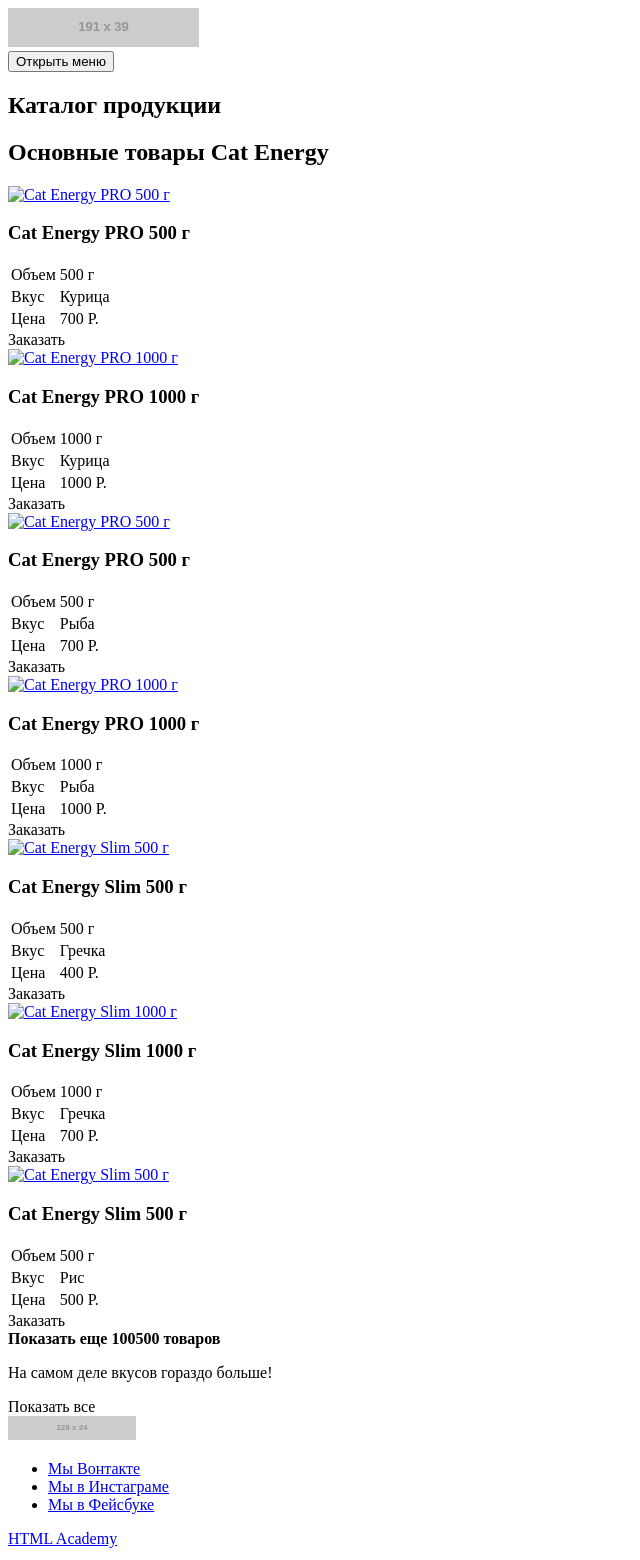
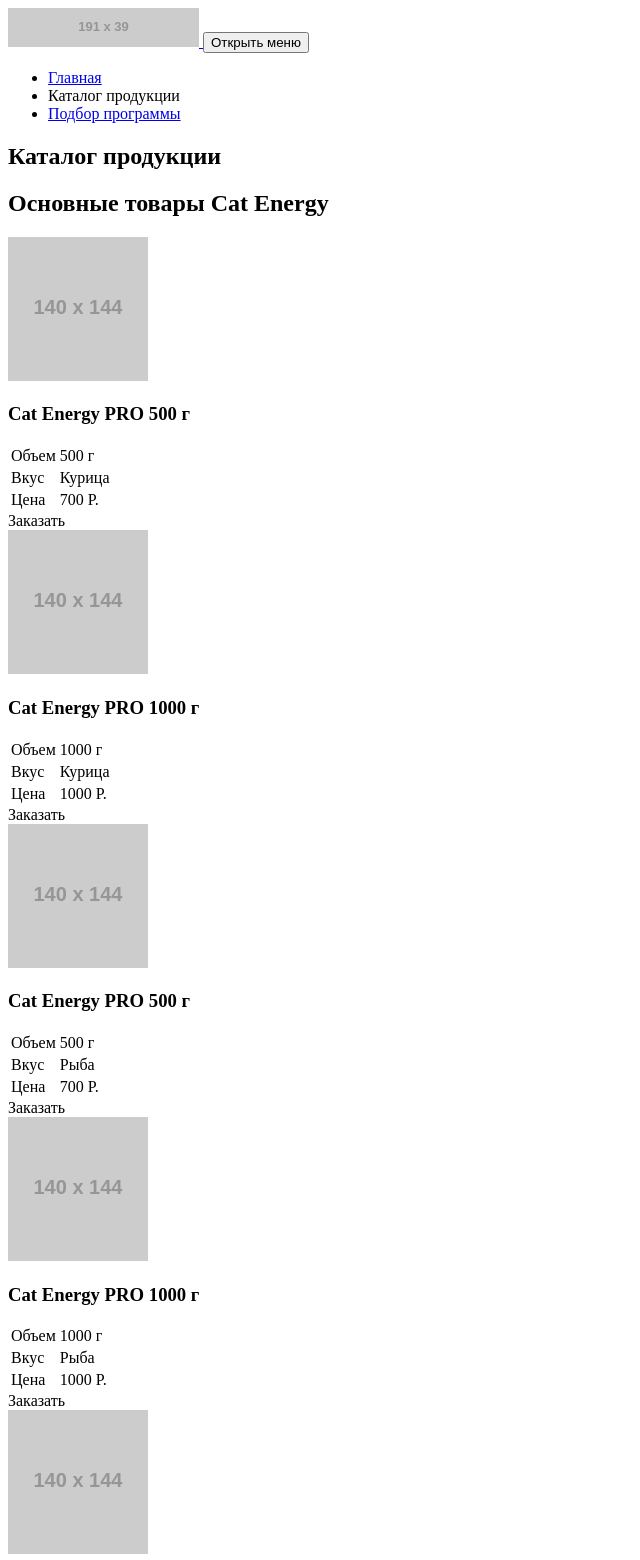
Before and after one commit to Egor-arkharov/976243-cat-energy-19, a website: page source/catalog.html in a window 1280 px wide. Shown: the top 1560 px of the page, without its empty margins (0-640 px from the left). Drawn offline with Linux system fonts and the light colour scheme; placeholder pictures from the web are drawn by us.

Commit message:
Исправление ошибок 3

```diff
--- a/source/catalog.html
+++ b/source/catalog.html
@@ -7,10 +7,15 @@
 <body>
   <header class="header">
     <a href="#" class="header__logo">
-      <img class="header__logo-image" src="https://via.placeholder.com/191x39" alt="Логотип Cat Energy">
+      <img class="header__logo-image" src="https://via.placeholder.com/191x39" alt="Логотип Cat Energy" width="191" height="39">
     </a>
+    <button class="header__toggle-nav" type="button">Открыть меню</button>
     <nav class="header__nav main-nav">
-      <button class="main-nav__toggle" type="button">Открыть меню</button>
+      <ul class="main-nav__list site-list">
+        <li class="site-list__item"><a href="index.html">Главная</a></li>
+        <li class="site-list__item  site-list__item--active"><a>Каталог продукции</a></li>
+        <li class="site-list__item"><a href="form.html">Подбор программы</a></li>
+      </ul>
     </nav>
   </header>
 
@@ -19,9 +24,10 @@
 			<h1 class="main-catalog__title">Каталог продукции</h1>
 			<div class="main-catalog__list">
         <h2 class="visually-hidden">Основные товары Cat Energy</h2>
+
 				<article class="main-catalog__item catalog-item">
 				  <a href="#" class="catalog-item__img">
-						<img src="#" alt="Cat Energy PRO 500 г">
+						<img src="https://via.placeholder.com/140x144" alt="Cat Energy PRO 500 г" width="140" height="144">
 					</a>
 					<a class="catalog-item__title"><h3>Cat Energy PRO 500 г</h3></a>
 					<table class="catalog-item__table">
@@ -40,9 +46,10 @@
 				  </table>
 				  <a class="catalog-item__order button">Заказать</a>
         </article>
+
 				<article class="main-catalog__item catalog-item">
 					<a href="#" class="catalog-item__img">
-						<img src="#" alt="Cat Energy PRO 1000 г">
+						<img src="https://via.placeholder.com/140x144" alt="Cat Energy PRO 1000 г" width="140" height="144">
 					</a>
 					<a class="catalog-item__title"><h3>Cat Energy PRO 1000 г</h3></a>
 					<table class="catalog-item__table">
@@ -61,9 +68,10 @@
           </table>
           <a class="catalog-item__order button">Заказать</a>
         </article>
+
 				<article class="main-catalog__item catalog-item">
 					<a href="#" class="catalog-item__img">
-						<img src="#" alt="Cat Energy PRO 500 г">
+						<img src="https://via.placeholder.com/140x144" alt="Cat Energy PRO 500 г" width="140" height="144">
 					</a>
 					<a class="catalog-item__title"><h3>Cat Energy PRO 500 г</h3></a>
 					<table class="catalog-item__table">
@@ -82,9 +90,10 @@
           </table>
           <a class="catalog-item__order button">Заказать</a>
         </article>
+
 				<article class="main-catalog__item catalog-item">
 					<a href="#" class="catalog-item__img">
-						<img src="#" alt="Cat Energy PRO 1000 г">
+						<img src="https://via.placeholder.com/140x144" alt="Cat Energy PRO 1000 г" width="140" height="144">
 					</a>
 					<a class="catalog-item__title"><h3>Cat Energy PRO 1000 г</h3></a>
           <table class="catalog-item__table">
@@ -103,9 +112,10 @@
           </table>
           <a class="catalog-item__order button">Заказать</a>
         </article>
+
 				<article class="main-catalog__item catalog-item">
 					<a href="#" class="catalog-item__img">
-						<img src="#" alt="Cat Energy Slim 500 г">
+						<img src="https://via.placeholder.com/140x144" alt="Cat Energy Slim 500 г" width="140" height="144">
 					</a>
 					<a class="catalog-item__title"><h3>Cat Energy Slim 500 г</h3></a>
 					<table class="catalog-item__table">
@@ -124,9 +134,10 @@
           </table>
           <a class="catalog-item__order button">Заказать</a>
         </article>
+
 				<article class="main-catalog__item catalog-item">
 					<a href="#" class="catalog-item__img">
-						<img src="#" alt="Cat Energy Slim 1000 г">
+						<img src="https://via.placeholder.com/140x144" alt="Cat Energy Slim 1000 г" width="140" height="144">
 					</a>
 					<a class="catalog-item__title"><h3>Cat Energy Slim 1000 г</h3></a>
 					<table class="catalog-item__table">
@@ -145,9 +156,10 @@
           </table>
           <a class="catalog-item__order button">Заказать</a>
         </article>
+
 				<article class="main-catalog__item catalog-item">
 					<a href="#" class="catalog-item__img">
-						<img src="#" alt="Cat Energy Slim 500 г">
+						<img src="https://via.placeholder.com/140x144" alt="Cat Energy Slim 500 г" width="140" height="144">
 					</a>
 					<a class="catalog-item__title"><h3>Cat Energy Slim 500 г</h3></a>
 					<table class="catalog-item__table">
@@ -166,6 +178,7 @@
 				  </table>
 			  	<a class="catalog-item__order button">Заказать</a>
         </article>
+
 			</div>
 			<div class="main-catalog__more">
 				<b>Показать еще 100500 товаров</b>
@@ -177,7 +190,7 @@
 
   <footer class="footer">
     <a href="#" class="footer__logo">
-      <img class="footer__logo-image" src="https://via.placeholder.com/128x24" alt="Кэт энерджи">
+      <img class="footer__logo-image" src="https://via.placeholder.com/128x24" alt="Кэт энерджи" width="128" height="24">
     </a>
     <div class="footer__social social">
       <ul class="social__list">
@@ -195,7 +208,7 @@
     <div class="footer__copyright copyright">
       <a href="#" class="copyright__logo">
         <p class="copyright__logo-text">HTML Academy</p>
-        <img src="https://via.placeholder.com/27x34" class="copyright__logo-image"  alt="Логотип HTML Academy">
+        <img src="https://via.placeholder.com/27x34" class="copyright__logo-image"  alt="Логотип HTML Academy" width="27" height="34">
       </a>
     </div>
   </footer>
```
Lines whose indentation alone changed are shown as unchanged.
